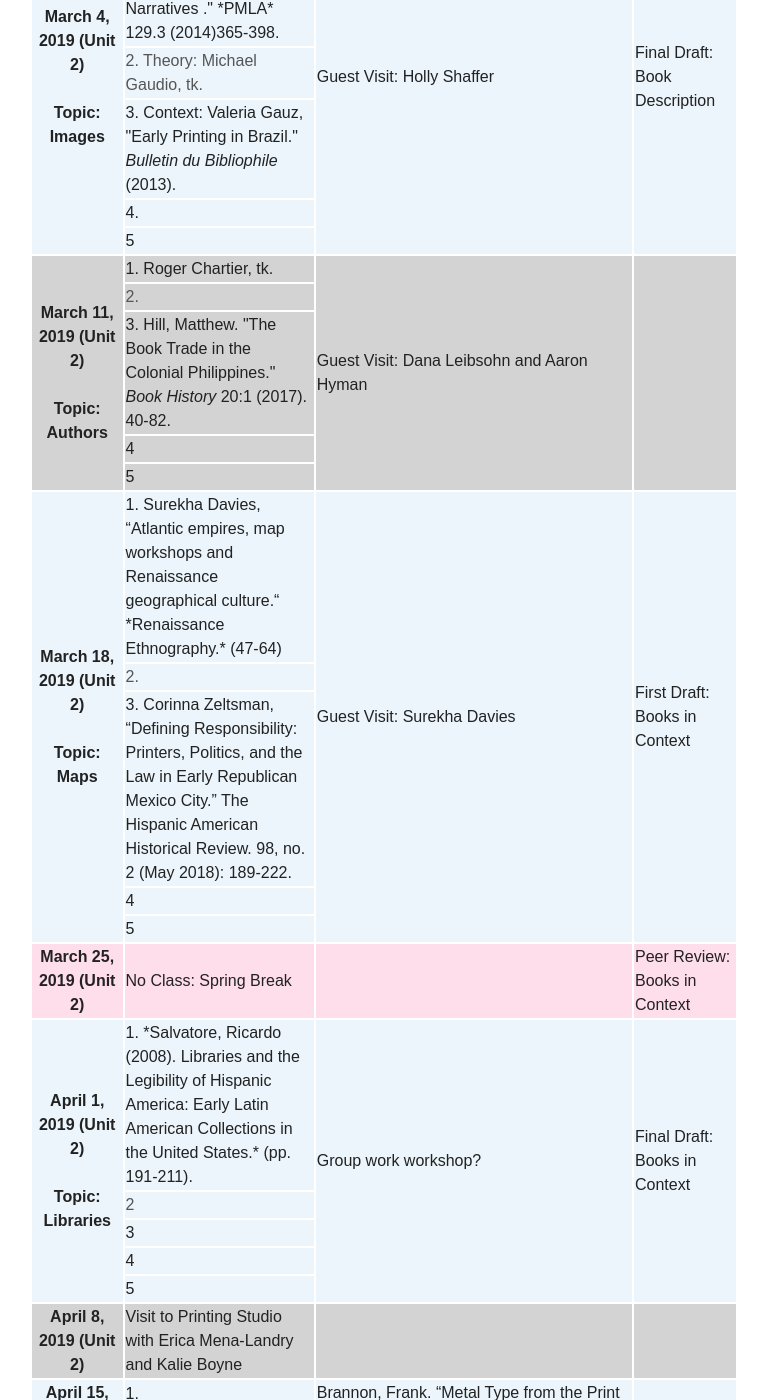
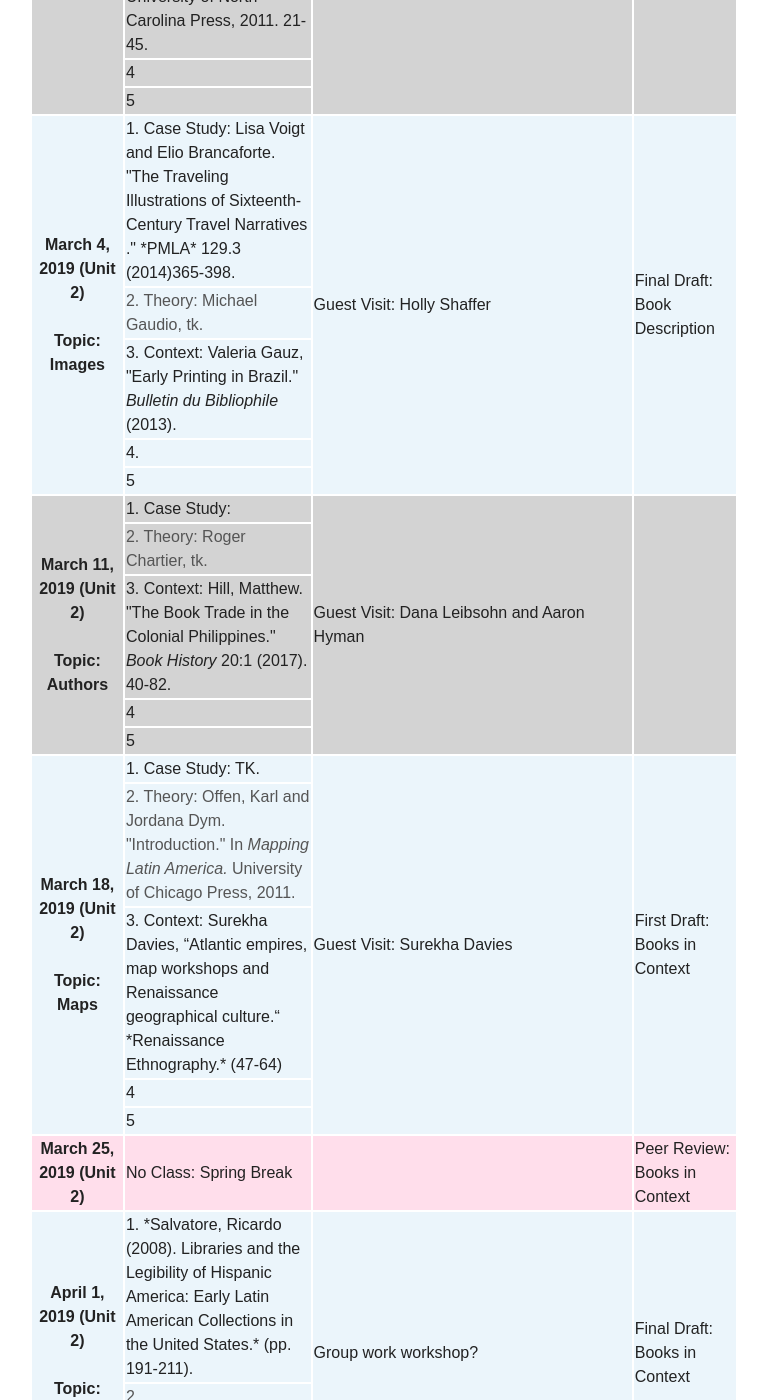
Before and after one commit to halperta/2019-bookhistory, a Jekyll site: the page built from schedule/index.md, in a window 1280 px wide and 1400 px high, scrolled down 2555 px. Shown: the whole window, without its empty margins (256-1023 px from the left). Built offline with Jekyll 4.4.1, drawn with Linux system fonts in a browser that asks for light colours; nearby versions of some CDN libraries; some of the changed text lies outside the part shown.

Commit message:
schedule

```diff
--- a/schedule/index.md
+++ b/schedule/index.md
@@ -133,15 +133,15 @@ All readings are available either through the links on this website, or through
 
   <tr bgcolor="LightGray">
     <th rowspan="5">March 11, 2019 (Unit 2) <br><br> Topic: Authors</th>
-      <td> 1. Roger Chartier, tk. </td>
+      <td> 1. Case Study:  </td>
       <td rowspan="5"> Guest Visit: <a href="https://www.smith.edu/academics/faculty/dana-leibsohn">Dana Leibsohn</a> and <a href="https://arthist.jhu.edu/directory/aaron-m-hyman/">Aaron Hyman</a></td>
       <td rowspan="5">  </td>
   </tr>
   <tr bgcolor="LightGray">
-    <td align="left"><a href=""> 2. </a></td>
+    <td align="left"><a href=""> 2. Theory: Roger Chartier, tk. </a></td>
   </tr>
   <tr bgcolor="LightGray">
-    <td align="left">3. Hill, Matthew. "The Book Trade in the Colonial Philippines." <i>Book History</i> 20:1 (2017). 40-82. </td>
+    <td align="left">3. Context: Hill, Matthew. "The Book Trade in the Colonial Philippines." <i>Book History</i> 20:1 (2017). 40-82. </td>
   </tr>
   <tr bgcolor="LightGray">
     <td align="left">4</td>
@@ -152,15 +152,15 @@ All readings are available either through the links on this website, or through
 
   <tr bgcolor="#EBF5FB">
     <th rowspan="5">March 18, 2019 (Unit 2) <br><br> Topic: Maps</th>
-     <td> 1. Surekha Davies, “Atlantic empires, map workshops and Renaissance geographical culture.“ *Renaissance Ethnography.* (47-64)</td>
+     <td> 1. Case Study: TK. </td>
     <td rowspan="5"><a href="http://www.surekhadavies.org/"> Guest Visit: Surekha Davies </a> </td>
     <td rowspan="5"> First Draft: Books in Context </td>
   </tr>
   <tr bgcolor="EBF5FB">
-    <td align="left"><a href=""> 2.  </a></td>
+    <td align="left"><a href=""> 2. Theory: Offen, Karl and Jordana Dym. "Introduction." In <i>Mapping Latin America.</i> University of Chicago Press, 2011. </a></td>
   </tr>
   <tr bgcolor="EBF5FB">
-    <td align="left">3. Corinna Zeltsman, “Defining Responsibility: Printers, Politics, and the Law in Early Republican Mexico City.” The Hispanic American Historical Review. 98, no. 2 (May 2018): 189-222. </td>
+    <td align="left">3. Context: Surekha Davies, “Atlantic empires, map workshops and Renaissance geographical culture.“ *Renaissance Ethnography.* (47-64) </td>
   </tr>
   <tr bgcolor="EBF5FB">
     <td align="left">4</td>
```
Also changed, not shown: other parts of schedule/index.md (+1 -1 lines).
